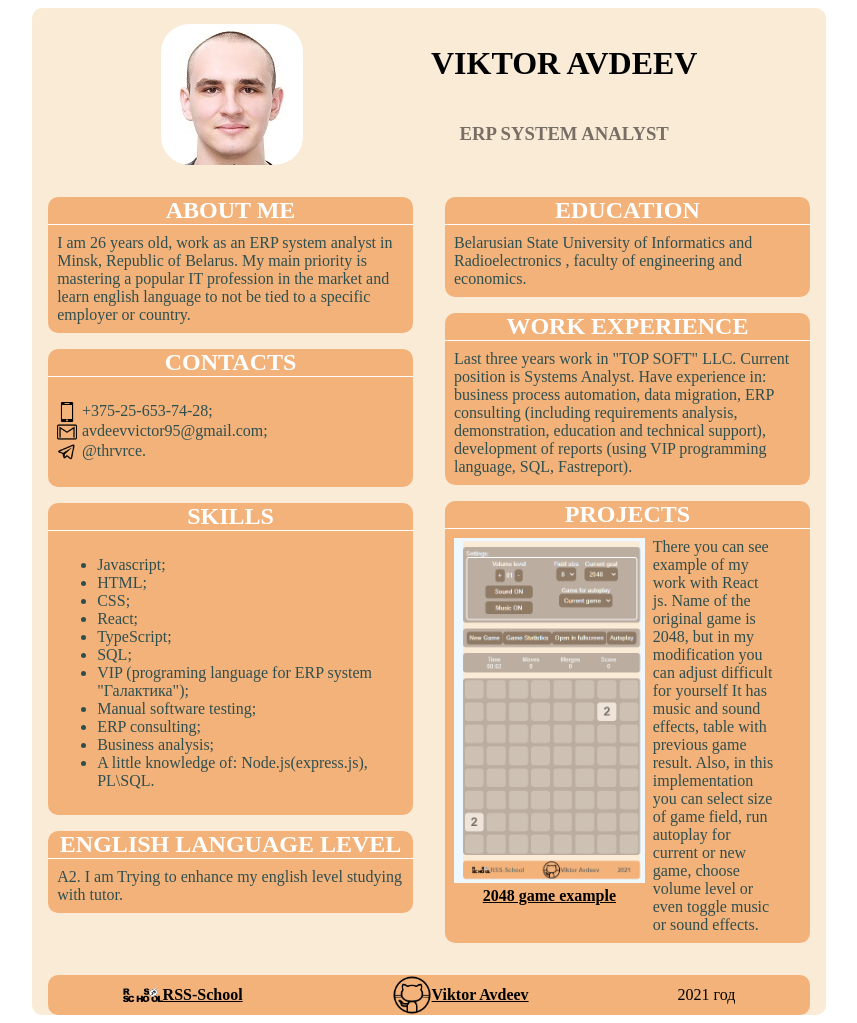
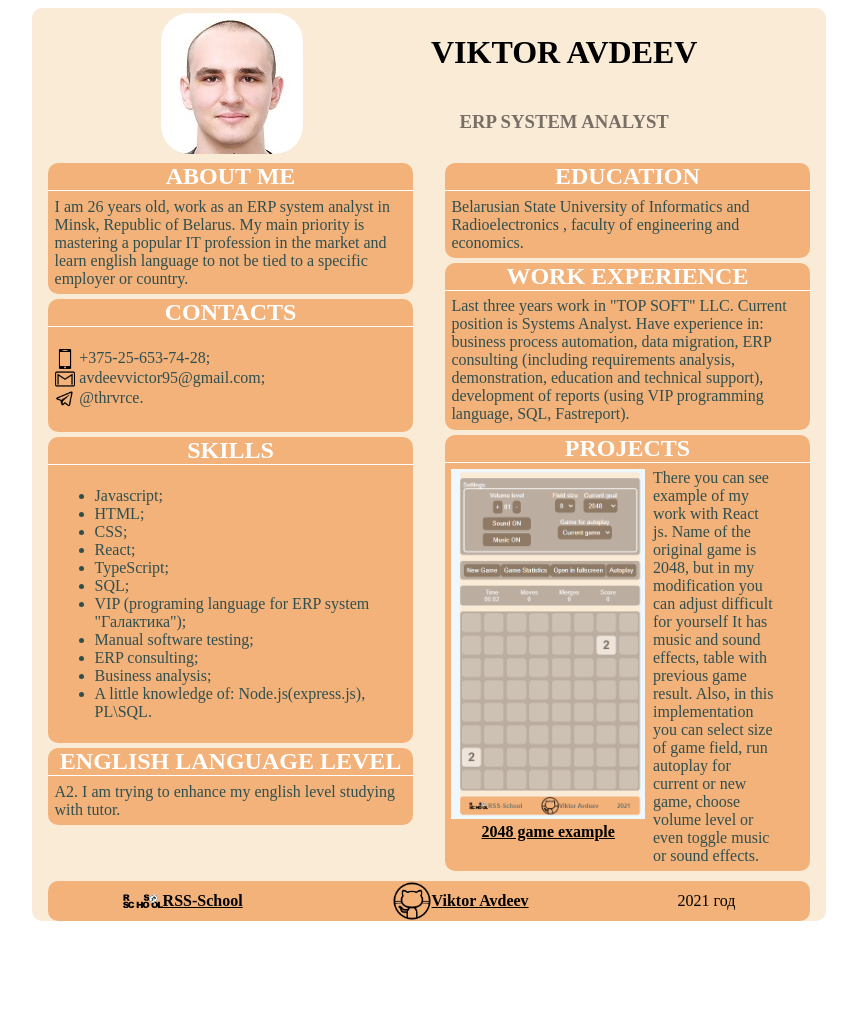
Before and after one commit to thrvrce/rsschool-cv, a plain HTML site: page index.html in a window 1280 px wide. Shown: the whole page, without its empty margins (211-1068 px from the left). After the commit the page ends 929 px from the top, so only its background shows below. Drawn offline with Linux system fonts and the light colour scheme.

Commit message:
fix: fix verticall scroll

```diff
--- a/index.html
+++ b/index.html
@@ -69,7 +69,7 @@
             <div class="Panel">
               <h2>English Language Level</h2>
               <div class="PanelContent">
-                A2. I am Trying to enhance my english level studying with tutor.
+                A2. I am trying to enhance my english level studying with tutor.
               </div>
             </div>
           </section>
--- a/styles.css
+++ b/styles.css
@@ -10,10 +10,10 @@ body {
   color: black;
   font-weight: 400;
   border-radius: 10px;
-  margin-top: 1rem;
+  margin-top: 0.3rem;
 }
 .PanelContent {
-  padding: 9px;
+  padding: 0.4rem;
   color: darkslategray;
 }
 .CVWrapper {
@@ -28,7 +28,7 @@ header {
   flex-wrap: wrap;
   justify-content: space-evenly;
   text-align: center;
-  margin-top: 1rem;
+  margin-top: 0.3rem;
 }
 
 .HeaderTextWrapper {
@@ -47,7 +47,7 @@ header {
 .InfoSection {
   flex-grow: 1;
   flex-basis: 40%;
-  margin: 1rem;
+  margin: 0.3rem 1rem;
 }
 .ContactList {
   padding: 0;
```
